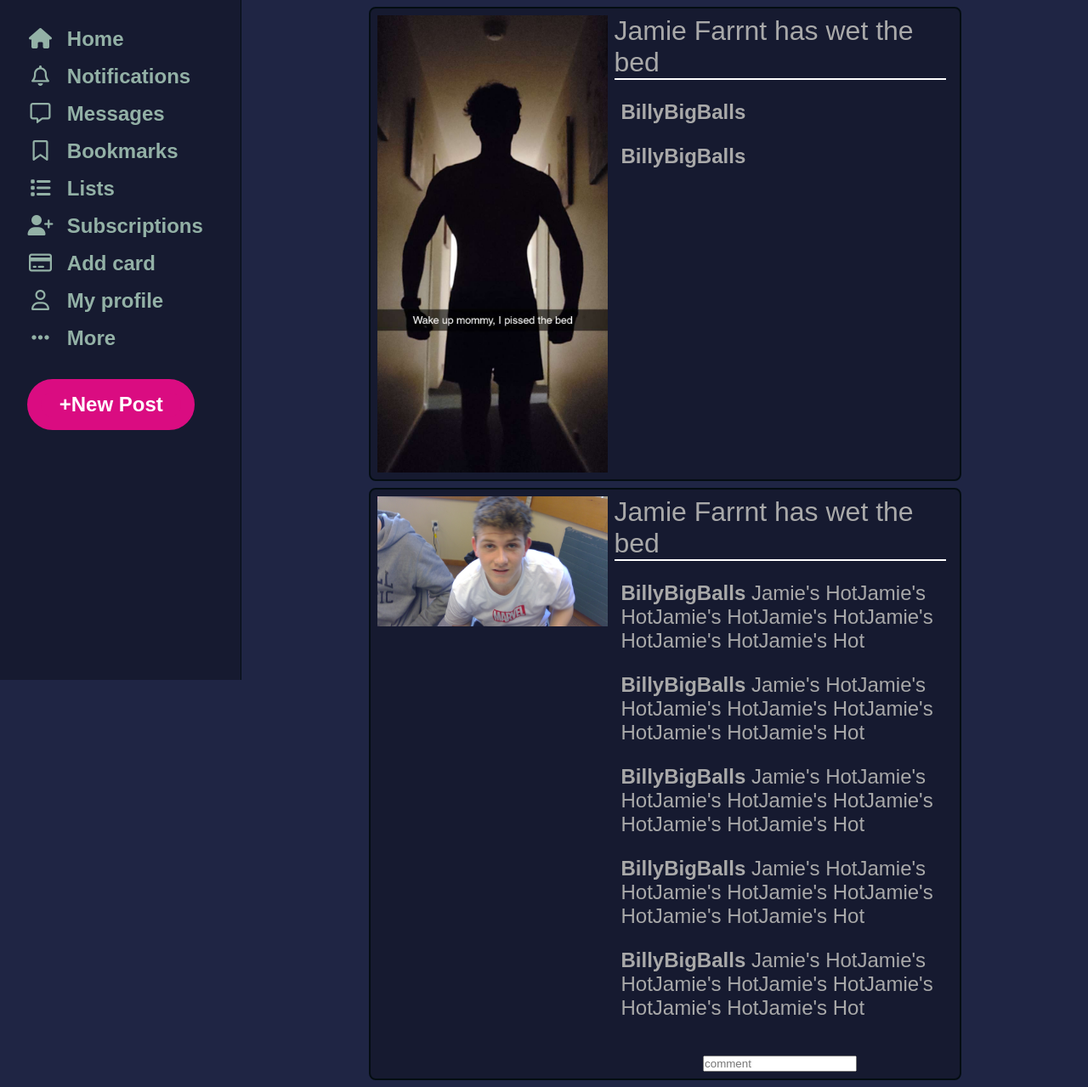
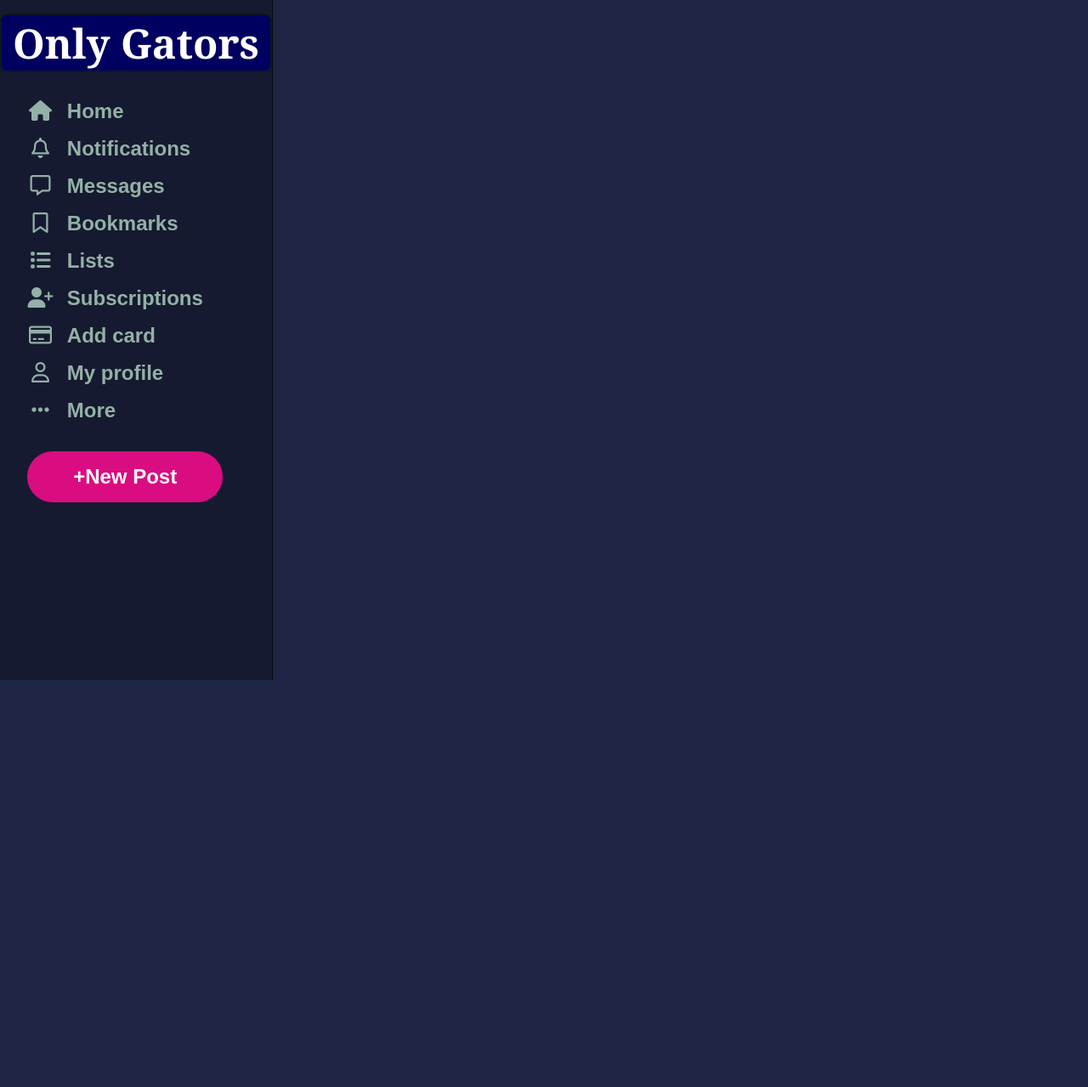
Before and after one commit to jacobm3642/onlygators, a Flask app: page / in a window 1280 px wide. Shown: the whole page at 85% size. After the commit the page ends 800 px from the top, so only its background shows below. Run offline with Flask 3, Linux system fonts and the light colour scheme; some libraries are stand-ins or nearby versions.

Commit message:
stuff and things

```diff
--- a/static/css/style.css
+++ b/static/css/style.css
@@ -184,3 +184,15 @@ main div.form-box {
     cursor: pointer;
     width: 100%;
 }
+
+nav h1 {
+    font-size: 3rem;
+    color: white;
+    text-align: center;
+    border: 0.15rem solid #0e1721;
+    border-radius: 0.5rem;
+    width: 20rem;
+    margin: 1rem auto;
+    background-color: #000060;
+    font-family: Georgia, 'Times New Roman', Times, serif;
+}
--- a/templates/index.html
+++ b/templates/index.html
@@ -10,6 +10,7 @@
     <body>
         <main>
             <nav>
+                <h1>Only Gators</h1>
                 <ul>
                     <li><a href=#><i class="fa-solid fa-house  fa-fw"></i>Home</a></li>
                     <li><a href=#><i class="fa-regular fa-bell  fa-fw"></i>Notifications</a></li>
@@ -24,54 +25,6 @@
                     <li id="newPost"><a href=#>+New Post</a></li>
                 </ul>
             </nav>
-            <div>
-                <div class="image">
-                    <img src="../img/Snapchat-1590629862.jpg">
-                    <div class="comments">
-                        <p class="description">Jamie Farrnt has wet the bed</p>
-                        <p class="comment"><span class="username">BillyBigBalls</span></p>
-                        <p class="comment"><span class="username">BillyBigBalls</span></p>
-                    </div>
-                </div>
-                <div class="image">
-                    <img src="../img/WIN_20200625_13_00_28_Pro.jpg">
-                    <div class="commentBox">
-                        <div class="comments">
-                            <p class="description">Jamie Farrnt has wet the bed</p>
-                            <p class="comment"><span class="username">BillyBigBalls</span> Jamie's HotJamie's HotJamie's HotJamie's HotJamie's HotJamie's HotJamie's Hot</p>
-                            <p class="comment"><span class="username">BillyBigBalls</span> Jamie's HotJamie's HotJamie's HotJamie's HotJamie's HotJamie's HotJamie's Hot</p>
-                            <p class="comment"><span class="username">BillyBigBalls</span> Jamie's HotJamie's HotJamie's HotJamie's HotJamie's HotJamie's HotJamie's Hot</p>
-                            <p class="comment"><span class="username">BillyBigBalls</span> Jamie's HotJamie's HotJamie's HotJamie's HotJamie's HotJamie's HotJamie's Hot</p>
-                            <p class="comment"><span class="username">BillyBigBalls</span> Jamie's HotJamie's HotJamie's HotJamie's HotJamie's HotJamie's HotJamie's Hot</p>
-                            <p class="comment"><span class="username">BillyBigBalls</span> Jamie's HotJamie's HotJamie's HotJamie's HotJamie's HotJamie's HotJamie's Hot</p>
-                            <p class="comment"><span class="username">BillyBigBalls</span> Jamie's HotJamie's HotJamie's HotJamie's HotJamie's HotJamie's HotJamie's Hot</p>
-                            <p class="comment"><span class="username">BillyBigBalls</span> Jamie's HotJamie's HotJamie's HotJamie's HotJamie's HotJamie's HotJamie's Hot</p>
-                            <p class="comment"><span class="username">BillyBigBalls</span> Jamie's HotJamie's HotJamie's HotJamie's HotJamie's HotJamie's HotJamie's Hot</p>
-                            <p class="comment"><span class="username">BillyBigBalls</span> Jamie's HotJamie's HotJamie's HotJamie's HotJamie's HotJamie's HotJamie's Hot</p>
-                            <p class="comment"><span class="username">BillyBigBalls</span> Jamie's HotJamie's HotJamie's HotJamie's HotJamie's HotJamie's HotJamie's Hot</p>
-                            <p class="comment"><span class="username">BillyBigBalls</span> Jamie's HotJamie's HotJamie's HotJamie's HotJamie's HotJamie's HotJamie's Hot</p>
-                            <p class="comment"><span class="username">BillyBigBalls</span> Jamie's HotJamie's HotJamie's HotJamie's HotJamie's HotJamie's HotJamie's Hot</p>
-                            <p class="comment"><span class="username">BillyBigBalls</span> Jamie's HotJamie's HotJamie's HotJamie's HotJamie's HotJamie's HotJamie's Hot</p>
-                            <p class="comment"><span class="username">BillyBigBalls</span> Jamie's HotJamie's HotJamie's HotJamie's HotJamie's HotJamie's HotJamie's Hot</p>
-                            <p class="comment"><span class="username">BillyBigBalls</span> Jamie's HotJamie's HotJamie's HotJamie's HotJamie's HotJamie's HotJamie's Hot</p>
-                            <p class="comment"><span class="username">BillyBigBalls</span> Jamie's HotJamie's HotJamie's HotJamie's HotJamie's HotJamie's HotJamie's Hot</p>
-                            <p class="comment"><span class="username">BillyBigBalls</span> Jamie's HotJamie's HotJamie's HotJamie's HotJamie's HotJamie's HotJamie's Hot</p>
-                            <p class="comment"><span class="username">BillyBigBalls</span> Jamie's HotJamie's HotJamie's HotJamie's HotJamie's HotJamie's HotJamie's Hot</p>
-                            <p class="comment"><span class="username">BillyBigBalls</span> Jamie's HotJamie's HotJamie's HotJamie's HotJamie's HotJamie's HotJamie's Hot</p>
-                            <p class="comment"><span class="username">BillyBigBalls</span> Jamie's HotJamie's HotJamie's HotJamie's HotJamie's HotJamie's HotJamie's Hot</p>
-                            <p class="comment"><span class="username">BillyBigBalls</span> Jamie's HotJamie's HotJamie's HotJamie's HotJamie's HotJamie's HotJamie's Hot</p>
-                            <p class="comment"><span class="username">BillyBigBalls</span> Jamie's HotJamie's HotJamie's HotJamie's HotJamie's HotJamie's HotJamie's Hot</p>
-                            <p class="comment"><span class="username">BillyBigBalls</span> Jamie's HotJamie's HotJamie's HotJamie's HotJamie's HotJamie's HotJamie's Hot</p>
-                            <p class="comment"><span class="username">BillyBigBalls</span> Jamie's HotJamie's HotJamie's HotJamie's HotJamie's HotJamie's HotJamie's Hot</p>
-                            <p class="comment"><span class="username">BillyBigBalls</span> Jamie's HotJamie's HotJamie's HotJamie's HotJamie's HotJamie's HotJamie's Hot</p>
-                        </div>
-                        <br>
-                        <div class="inputBox">
-                            <input type="search" placeholder="comment">
-                        </div>
-                    </div>
-                </div>
-            </div>
         </main>
         <footer>
 
```
Also changed, not shown: templates/indexDemo.html (added, +81 -0 lines).
